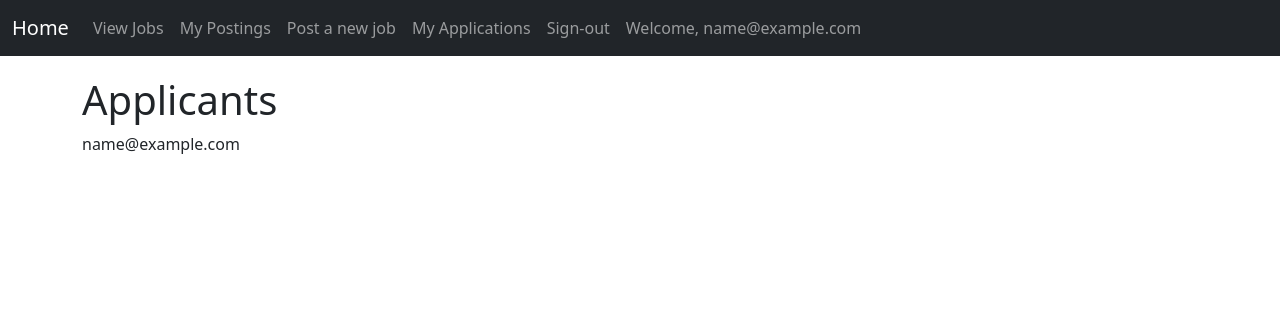
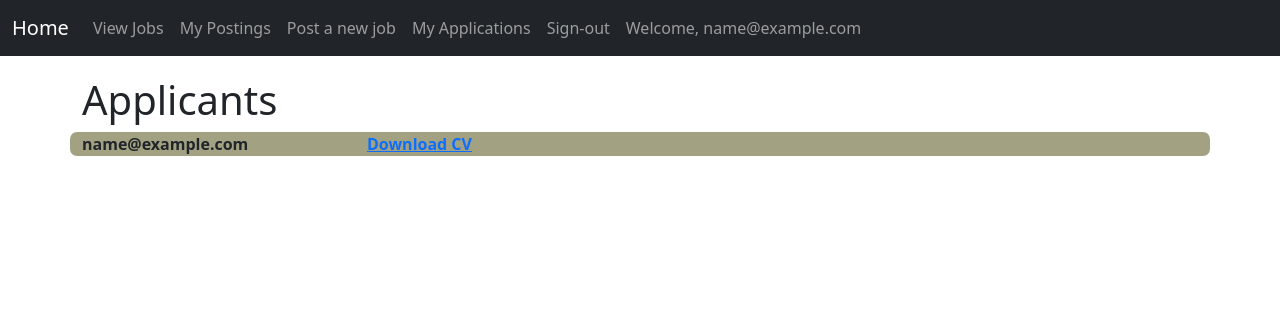
Before and after one commit to lozanov95/job_posting, a Django app: page /applicants/1 in a window 1280 px wide. Shown: the top 316 px of the page. Run offline with Django 3.2, Linux system fonts and the light colour scheme; the first user in the database is signed in; tables that the repository leaves empty hold one stand-in row (Sample ...).

Commit message:
the job poster now could download the applicant's CV

```diff
--- a/templates/jobs/applicants_list.html
+++ b/templates/jobs/applicants_list.html
@@ -3,6 +3,11 @@
 {% block content %}
     <h1>Applicants</h1>
     {% for object in object_list %}
-        {{ object.applicant }}
+        <div class="row">
+            <div class="col-md-3">{{ object.applicant }}</div>
+            <div class="col-md-3">
+                <a href="{{ object.cv.url }}" download="">Download CV</a>
+            </div>
+        </div>
     {% endfor %}
 {% endblock %}
```
